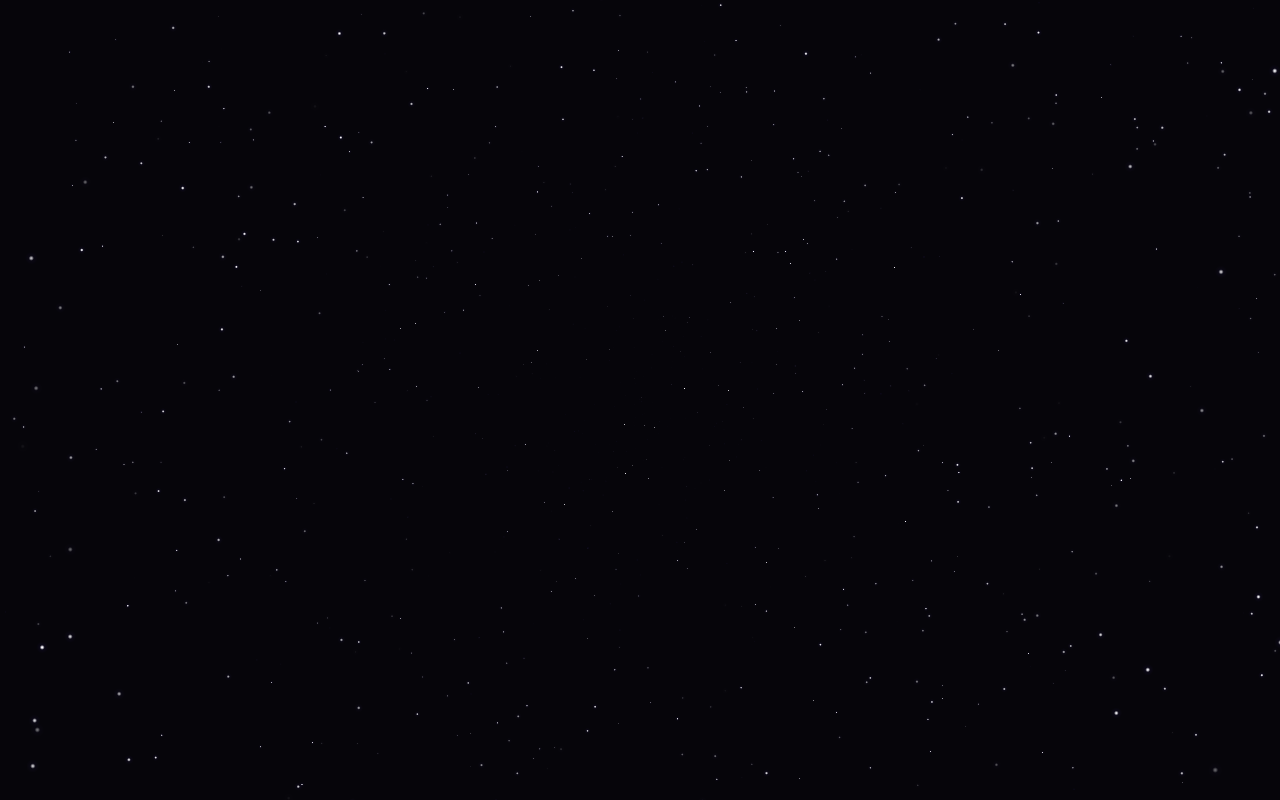
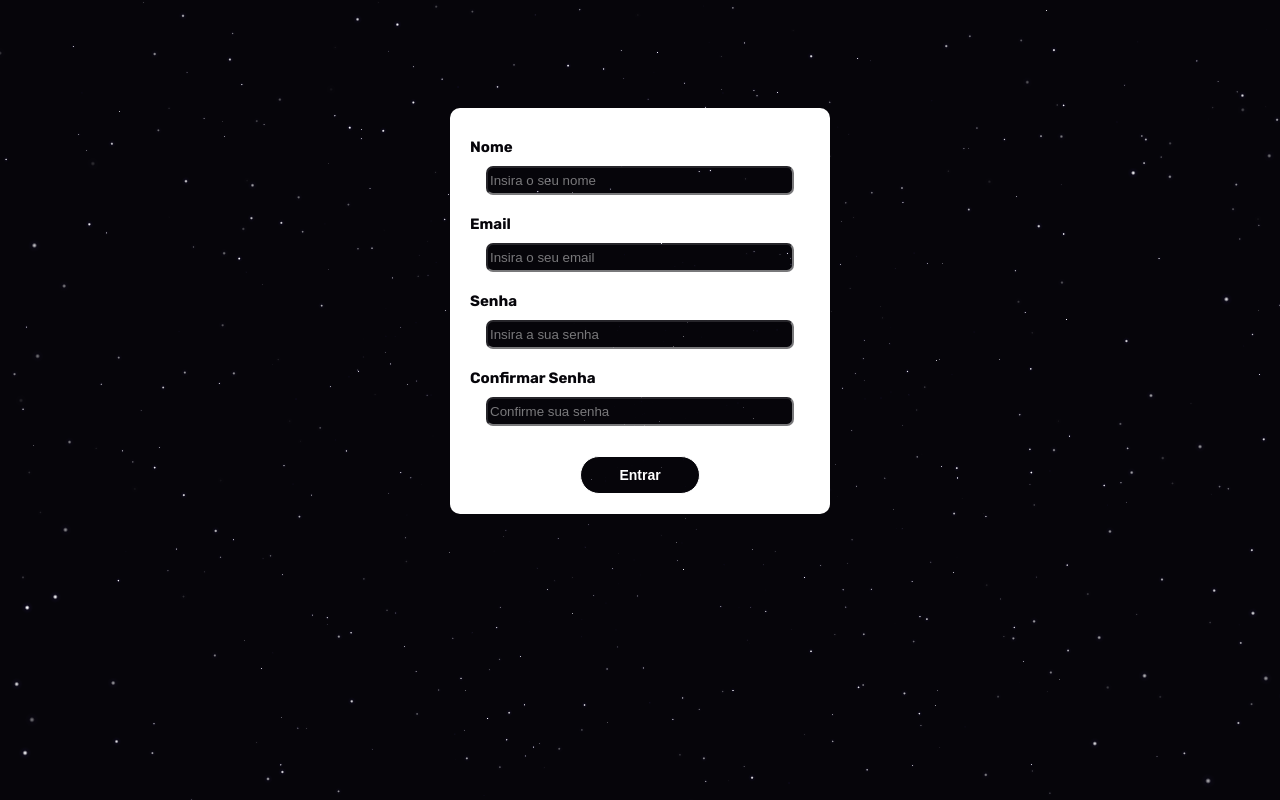
Before and after one commit to BrunoAseff/guia-quantico, a Next.js app: page /login in a window 1280 px wide. Built offline with nearby package versions, Linux system fonts and the light colour scheme.

Commit message:
adds login forms

```diff
--- a/app/login/page.js
+++ b/app/login/page.js
@@ -1,5 +1,85 @@
+"use client";
+
 import Stars from "../../components/stars";
+import styled from "styled-components";
+
+const Container = styled.div`
+  display: flex;
+  justify-content: center;
+  align-items: center;
+`;
+
+const Card = styled.div`
+  margin-top: 100px;
+  width: 340px;
+  height: auto;
+  background: white;
+  display: flex;
+  flex-direction: column;
+  align-items: center;
+  border-radius: 10px;
+  mix-blend-mode: screen;
+  padding: 20px;
+`;
+
+const Input = styled.input`
+  margin: 10px 0;
+  width: 300px;
+  height: 23px;
+  background: black;
+  border-radius: 7px;
+  color: white;
+  text-align: start;
+`;
+
+const Text = styled.p`
+  color: black;
+  align-self: flex-start; /* Align text to the start of the card */
+  font-weight: 700;
+  font-size: 15px;
+  margin: 10px 0 0 0; /* Add margin for better spacing */
+`;
+
+const Button = styled.button`
+  margin-top: 20px; /* Add margin at the top for spacing */
+  padding: 10px 20px; /* Adjust padding for better button size */
+  font-weight: 700;
+  color: white;
+  font-size: 14px;
+  border: 1px solid white;
+  border-radius: 20px;
+  background: black;
+  width: 120px; /* Set a fixed width */
+  text-align: center;
+  &:hover {
+    cursor: pointer;
+  }
+`;
 
 export default function Login() {
-  return <Stars />;
+  return (
+    <>
+      <Stars />
+
+      <Container>
+        <Card>
+          <Text>Nome</Text>
+
+          <Input placeholder="Insira o seu nome" type="text" />
+          <Text>Email</Text>
+
+          <Input placeholder="Insira o seu email" type="text" />
+
+          <Text>Senha</Text>
+
+          <Input placeholder="Insira a sua senha" type="password" />
+
+          <Text>Confirmar Senha</Text>
+
+          <Input placeholder="Confirme sua senha" type="password" />
+          <Button>Entrar</Button>
+        </Card>
+      </Container>
+    </>
+  );
 }
```
